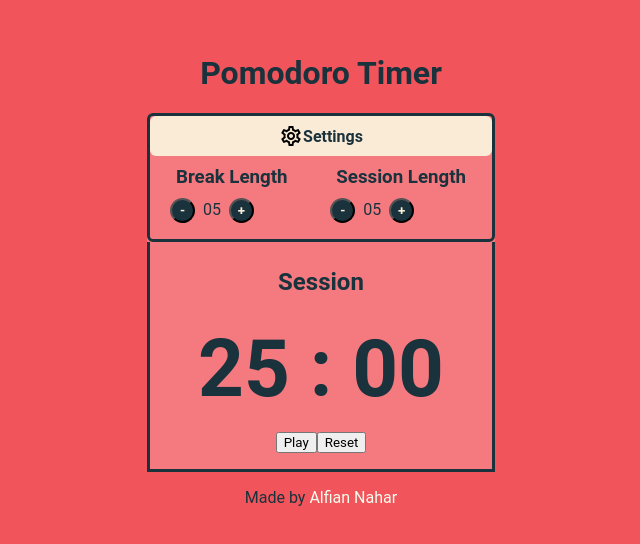
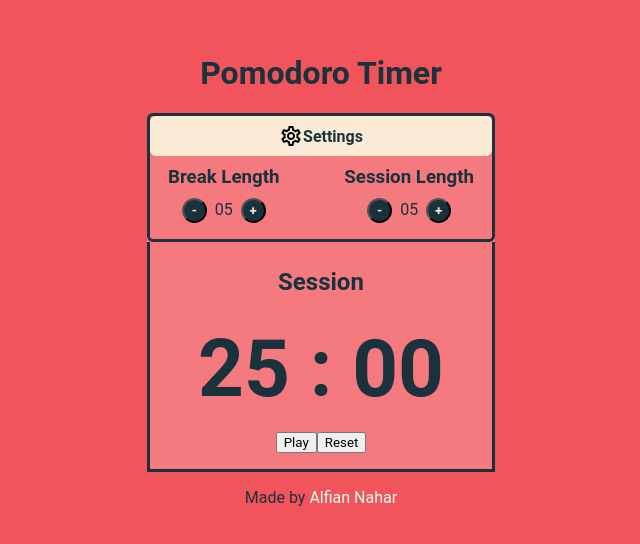
Before and after one commit to alfianahar/pomodoro-countdowntimer, a React (Vite) app: page / in a window 1280 px wide. Shown: the part 122-666 px from the top of the page, without its empty margins (319-959 px from the left). Built offline with nearby package versions, Linux system fonts and the light colour scheme.

Commit message:
fix control layout

```diff
--- a/src/App.css
+++ b/src/App.css
@@ -59,7 +59,7 @@ h2, h3 {
   display: flex;
   justify-content: space-between;
   margin-bottom: 1rem;
-  padding: 0rem 1rem;
+  padding: 0rem .5rem;
 }
 
 .pomodoro {
@@ -86,7 +86,14 @@ h2, h3 {
   padding: 1rem 2rem;
 }
 
-.plus-minus {
+.timer-control {
+  display: flex;
+  flex-direction: column;
+  justify-content: center;
+  align-items: center;
+}
+
+.plus-minus button {
   height: 25px;
   width: 25px;
   background-color: #19323C;
--- a/src/App.jsx
+++ b/src/App.jsx
@@ -6,9 +6,11 @@ function TimerControl({type, label }) {
   return (
       <div className="timer-control">
         <h3 id={`${type}-label`}>{label}</h3>
-        <button className="plus-minus"> - </button>
-        <span> 05 </span>
-        <button className="plus-minus"> + </button>
+        <div className="plus-minus">
+          <button> - </button>
+          <span> 05 </span>
+          <button> + </button>
+        </div>
       </div>
   )
 }
```
